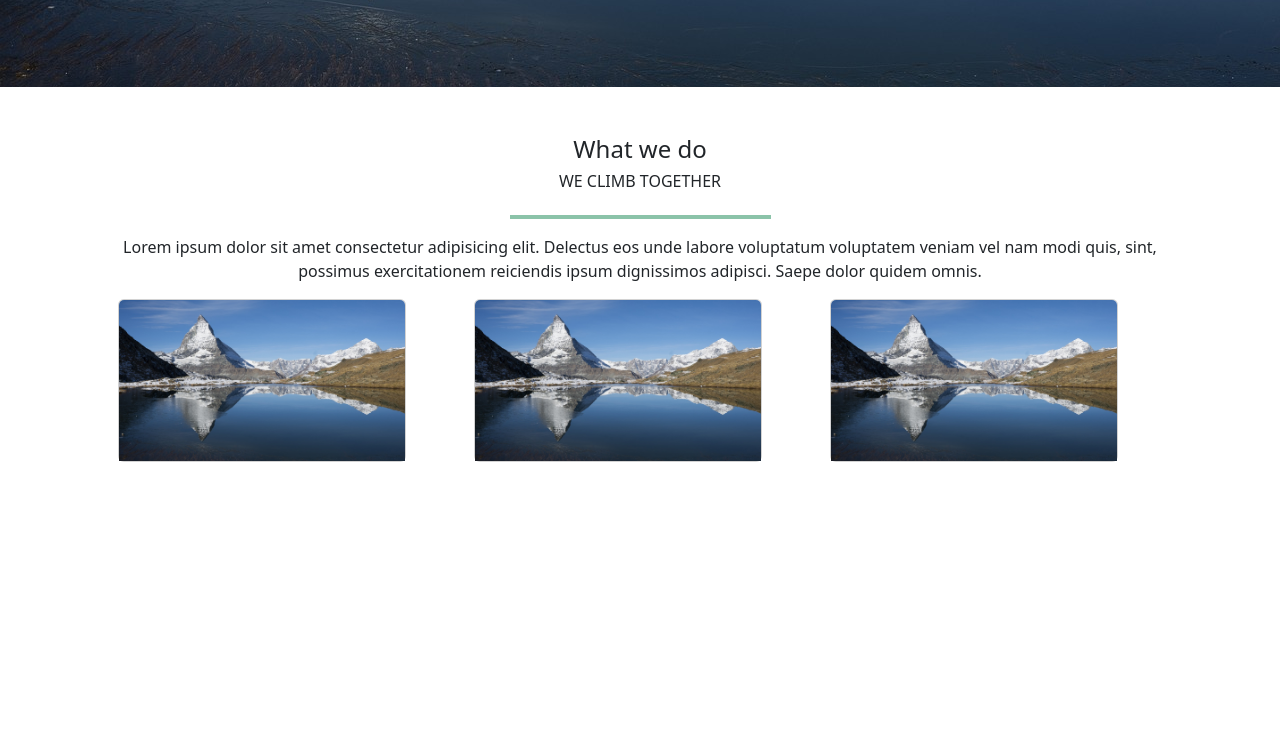
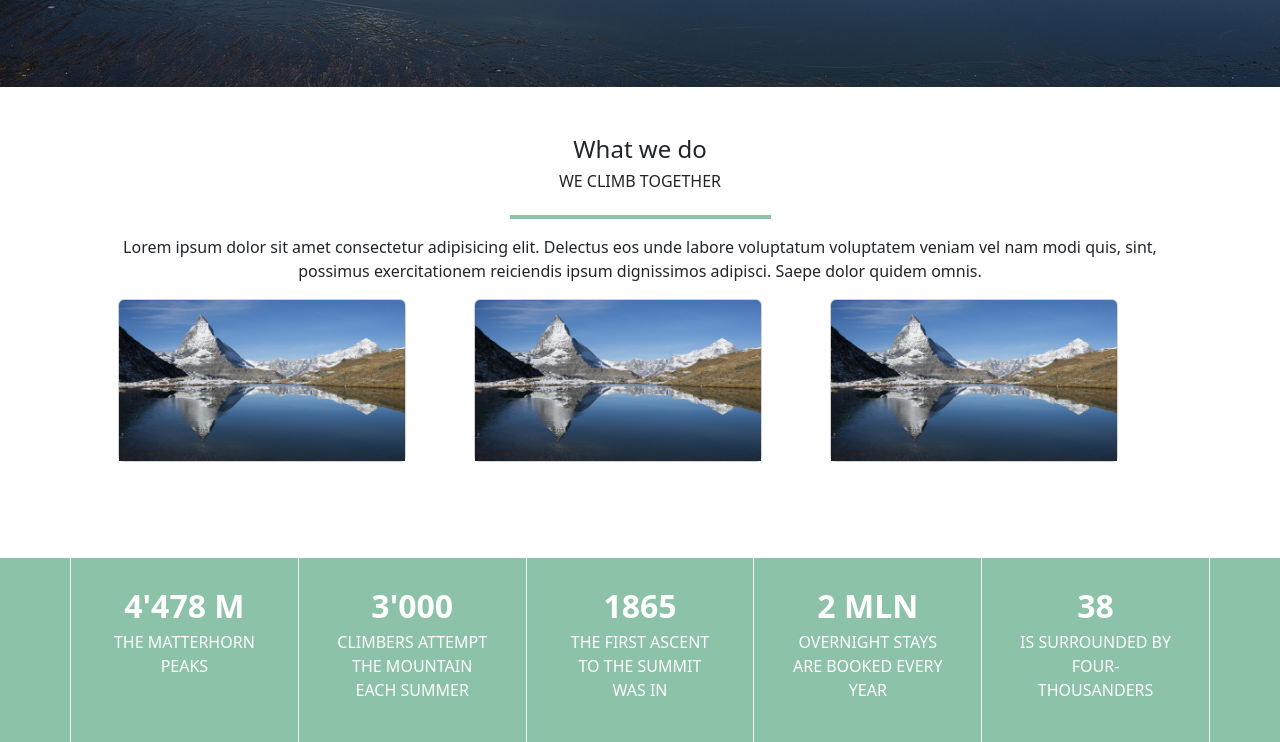
Before and after one commit to chmiluv/test, a plain HTML site: page index.html in a window 1280 px wide. Shown: the part 690-1432 px from the top of the page. Before the commit the page ends 1200 px from the top, so only its background shows below. Drawn offline with nearby package versions, Linux system fonts and the light colour scheme.

Commit message:
Added third block

```diff
--- a/index.html
+++ b/index.html
@@ -1,5 +1,6 @@
 <!DOCTYPE html>
 <html lang="en">
+
 <head>
     <meta charset="UTF-8">
     <meta name="viewport" content="width=device-width, initial-scale=1.0">
@@ -9,6 +10,7 @@
     <link rel="stylesheet" href="./styles/iconsfont.css">
     <link rel="stylesheet" href="./styles/style.css">
 </head>
+
 <body>
 
     <div id="first-screen">
@@ -76,8 +78,51 @@
         </div>
     </div>
 
+    <div class="bg-success mt-5 text-white opacity-50">
+        <div class="container">
+            <div class="row text-center">
+            <div class="col border-start">
+                <p class="p-4">
+                    <span class="fs-2 fw-bolder">4'478 M</span>
+                    <br>
+                    <span>THE MATTERHORN PEAKS</span>
+                </p>
+            </div>
+            <div class="col border-start">
+                <p class="p-4">
+                    <span class="fs-2 fw-bolder">3'000</span>
+                    <br>
+                    <span>CLIMBERS ATTEMPT THE MOUNTAIN EACH SUMMER</span>
+                </p>
+            </div>
+            <div class="col border-start">
+                <p class="p-4">
+                    <span class="fs-2 fw-bolder">1865</span>
+                    <br>
+                    <span>THE FIRST ASCENT TO THE SUMMIT WAS IN</span>
+                </p>
+            </div>
+            <div class="col border-start">
+                <p class="p-4">
+                    <span class="fs-2 fw-bolder">2 MLN</span>
+                    <br>
+                    <span>OVERNIGHT STAYS ARE BOOKED EVERY YEAR</span>
+                </p>
+            </div>
+            <div class="col border-start border-end">
+                <p class="p-4">
+                    <span class="fs-2 fw-bolder">38</span>
+                    <br>
+                    <span>IS SURROUNDED BY FOUR-THOUSANDERS</span>
+                </p>
+            </div>
+            </div>
+        </div>
+    </div>
+
     <script src="https://cdn.jsdelivr.net/npm/bootstrap@5.3.0/dist/js/bootstrap.bundle.min.js"
         integrity="sha384-geWF76RCwLtnZ8qwWowPQNguL3RmwHVBC9FhGdlKrxdiJJigb/j/68SIy3Te4Bkz"
         crossorigin="anonymous"></script>
 </body>
+
 </html>
```
